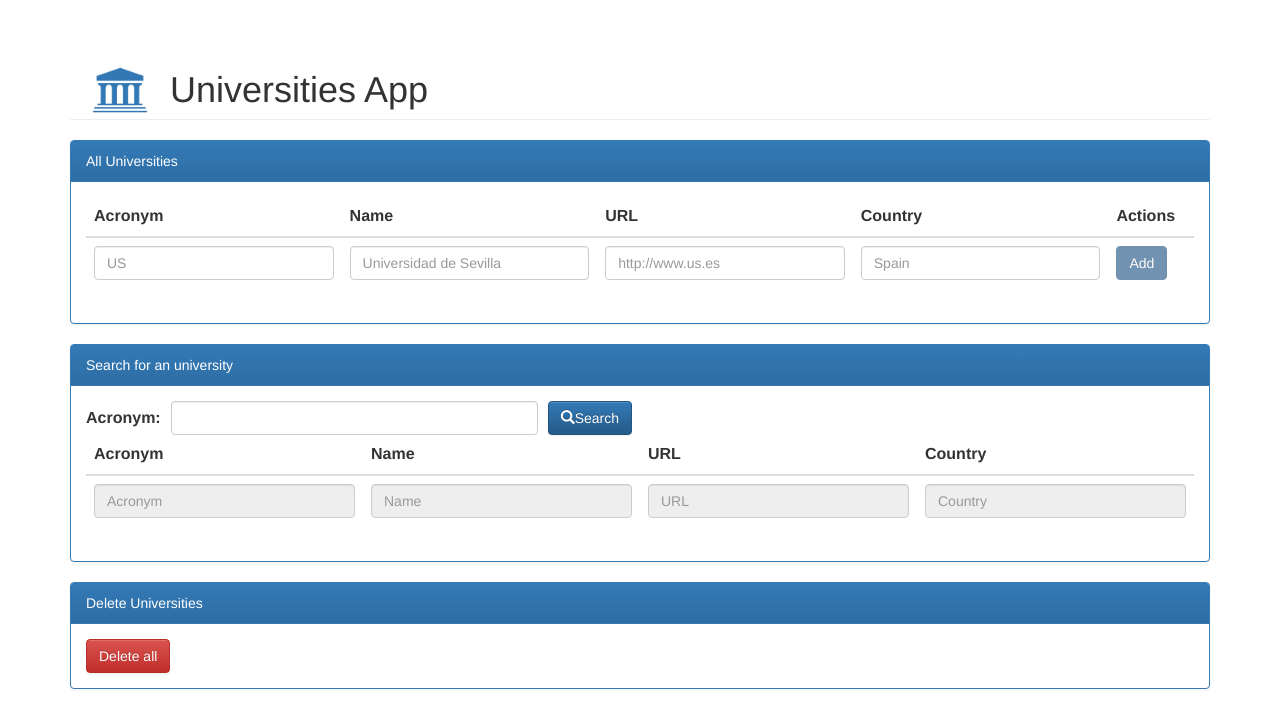
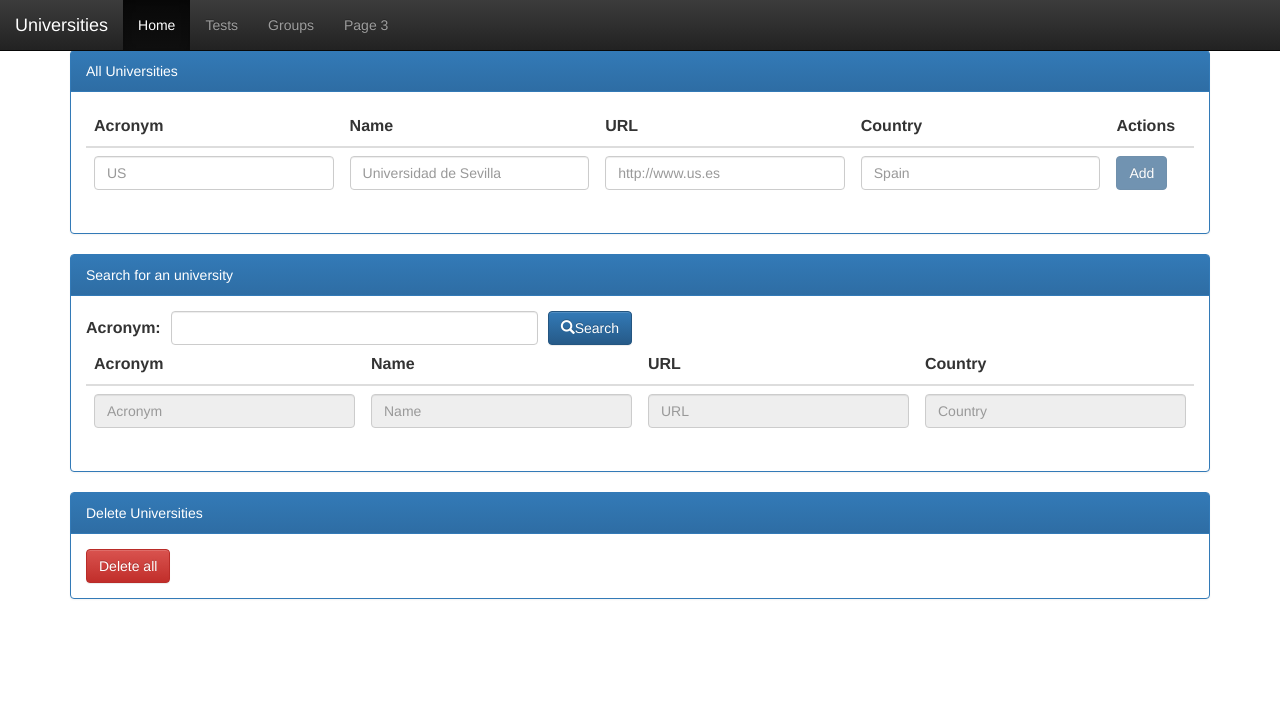
Before and after one commit to edgarpolancodo/aws1617-04, a website: page public/index.html in a window 1280 px wide. Drawn offline with Linux system fonts and the light colour scheme; no server answers.

Commit message:
changed menus

```diff
--- a/public/index.html
+++ b/public/index.html
@@ -11,25 +11,26 @@
     <script type="text/javascript" src="list-ctrl.js"></script>
     <link rel="icon" href="assets/favicon.png">
 
-    <style>
-        input.ng-invalid.ng-dirty {
-            border: 1px solid red;
-        }
-    </style>
 </head>
 
 <body>
 
-    <div class="container">
-        <div class="page-header">
+    <nav class="navbar navbar-inverse navbar-fixed-top">
+        <div class="container-fluid">
+            <div class="navbar-header">
+                <a class="navbar-brand" href="#">Universities</a>
+            </div>
+            <ul class="nav navbar-nav">
+                <li class="active"><a href="/">Home</a></li>
+                <li><a href="test.html">Tests</a></li>
+                <li><a href="#">Groups</a></li>
+                <li><a href="#">Page 3</a></li>
+            </ul>
+        </div>
+    </nav>
 
-            <img src="assets/favicon.png" alt="logo" style="float:left; with:100px; height:100px; " />
-            <h1 style="position:relative; top:30; ">Universities App</h1>
-            <br>
-        </div>
-    </div>
 
-    <div ng-controller="ListCtrl">
+    <div ng-controller="ListCtrl" style="margin-top:50px">
 
         <!--All Universities-->
         <div class="container">
@@ -66,7 +67,7 @@
                                     </td>
 
                                     <td><input class="form-control" placeholder="Spain" name="country" type="text" required ng-model="newUniversity.country" required/>
-                                     <p ng-show="newUniversityForm.country.$invalid && !newUniversityForm.country.$pristine" class="help-block">Country is required.</p>
+                                        <p ng-show="newUniversityForm.country.$invalid && !newUniversityForm.country.$pristine" class="help-block">Country is required.</p>
                                     </td>
 
 
```
Also changed, not shown: index.js (+1 -16 lines).
